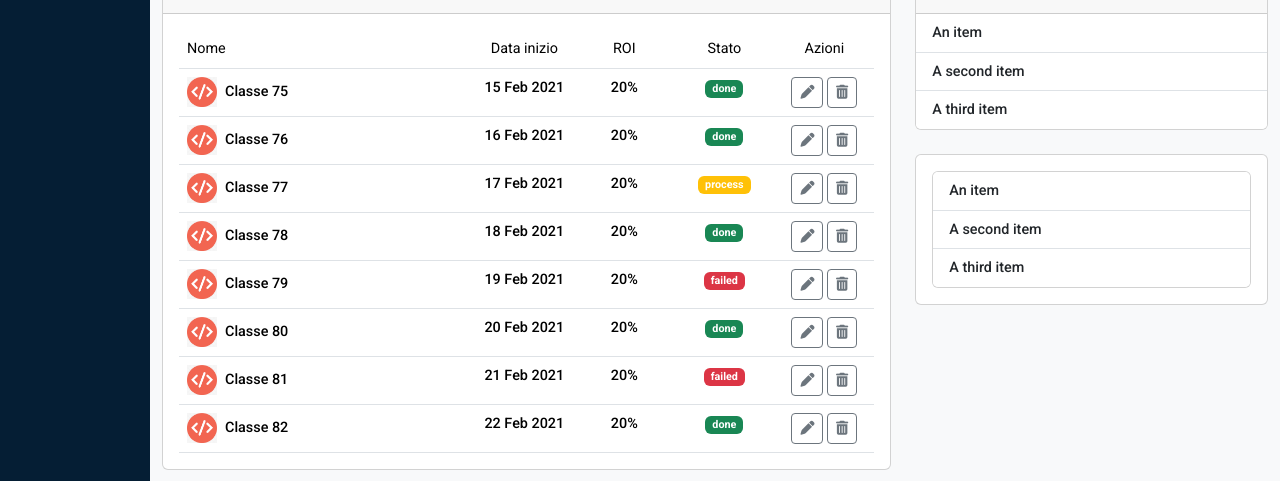
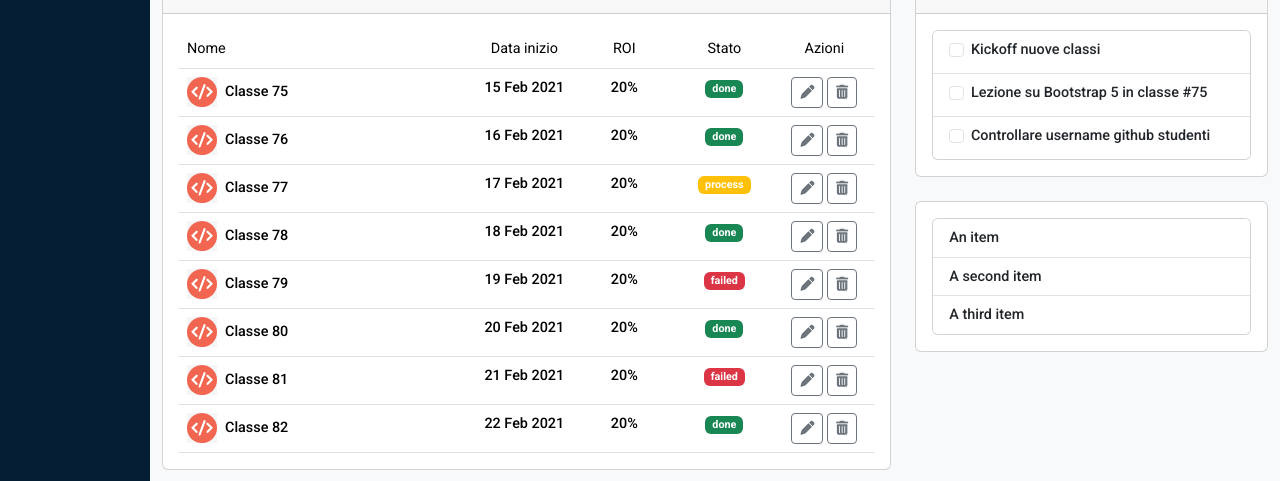
Before and after one commit to sashapoliti/html-css-bootstrap-dashboard, a plain HTML site: page index.html in a window 1280 px wide. Shown: the part 159-640 px from the top of the page. Drawn offline with nearby package versions, Linux system fonts and the light colour scheme.

Commit message:
third card complete

```diff
--- a/index.html
+++ b/index.html
@@ -38,6 +38,8 @@
                 <div class="container-fluid ">
                     <div class="row">
                         <div class="col-12 col-lg-8">
+
+                            <!-- first card -->
                             <div class="card">
                                 <div class="card-header">
                                   <h3>Prossime classi</h3>
@@ -112,6 +114,8 @@
                                     </tbody>
                                 </table>
                             </div>
+
+                            <!-- second card -->
                             <div class="card">
                                 <div class="card-header">
                                   <h3>F.A.Q.</h3>
@@ -157,15 +161,40 @@
                             </div>
                         </div>
                         <div class="col-12 col-lg-4">
+
+                            <!-- third card -->
                             <div class="card">
                                 <div class="card-header">
                                   <h3>Todo</h3>
                                 </div>
-                                <ul class="list-group list-group-flush">
-                                  <li class="list-group-item">An item</li>
-                                  <li class="list-group-item">A second item</li>
-                                  <li class="list-group-item">A third item</li>
-                                </ul>
+                                <div class="card m-3 ">
+                                    <ul class="list-group list-group-flush">
+                                        <li class="list-group-item">
+                                            <div class="form-check">
+                                                <input class="form-check-input" type="checkbox" value="" id="flexCheckDefault">
+                                                <label class="form-check-label" for="flexCheckDefault">
+                                                  Kickoff nuove classi
+                                                </label>
+                                            </div>
+                                        </li>
+                                        <li class="list-group-item">
+                                            <div class="form-check">
+                                                <input class="form-check-input" type="checkbox" value="" id="flexCheckDefault">
+                                                <label class="form-check-label" for="flexCheckDefault">
+                                                  Lezione su Bootstrap 5 in classe #75
+                                                </label>
+                                            </div>
+                                        </li>
+                                        <li class="list-group-item">
+                                            <div class="form-check">
+                                                <input class="form-check-input" type="checkbox" value="" id="flexCheckDefault">
+                                                <label class="form-check-label" for="flexCheckDefault">
+                                                  Controllare username github studenti
+                                                </label>
+                                            </div>
+                                        </li>
+                                    </ul>
+                                </div>
                             </div>
                             <div class="card">
                                 <div class="card m-3">
```
